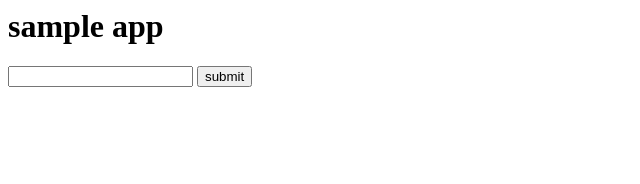
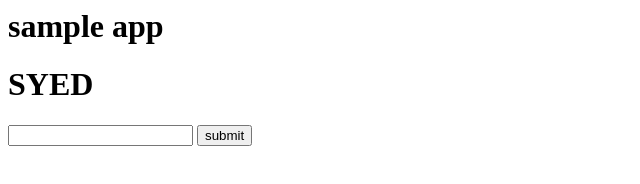
Before and after one commit to dharan1496/UI, a plain HTML site: page sampleUI/index.html in a window 1280 px wide. Shown: the whole page, without its empty margins (0-640 px from the left). Drawn offline with Linux system fonts and the light colour scheme.

Commit message:
added syed name

```diff
--- a/sampleUI/index.html
+++ b/sampleUI/index.html
@@ -1,6 +1,7 @@
 <html>
 <body>
 <h1 id="header">sample app</h1>
+<h1>SYED</h1>
 <input id="input"></input>
 <script>
   function clickAlert() {
```
